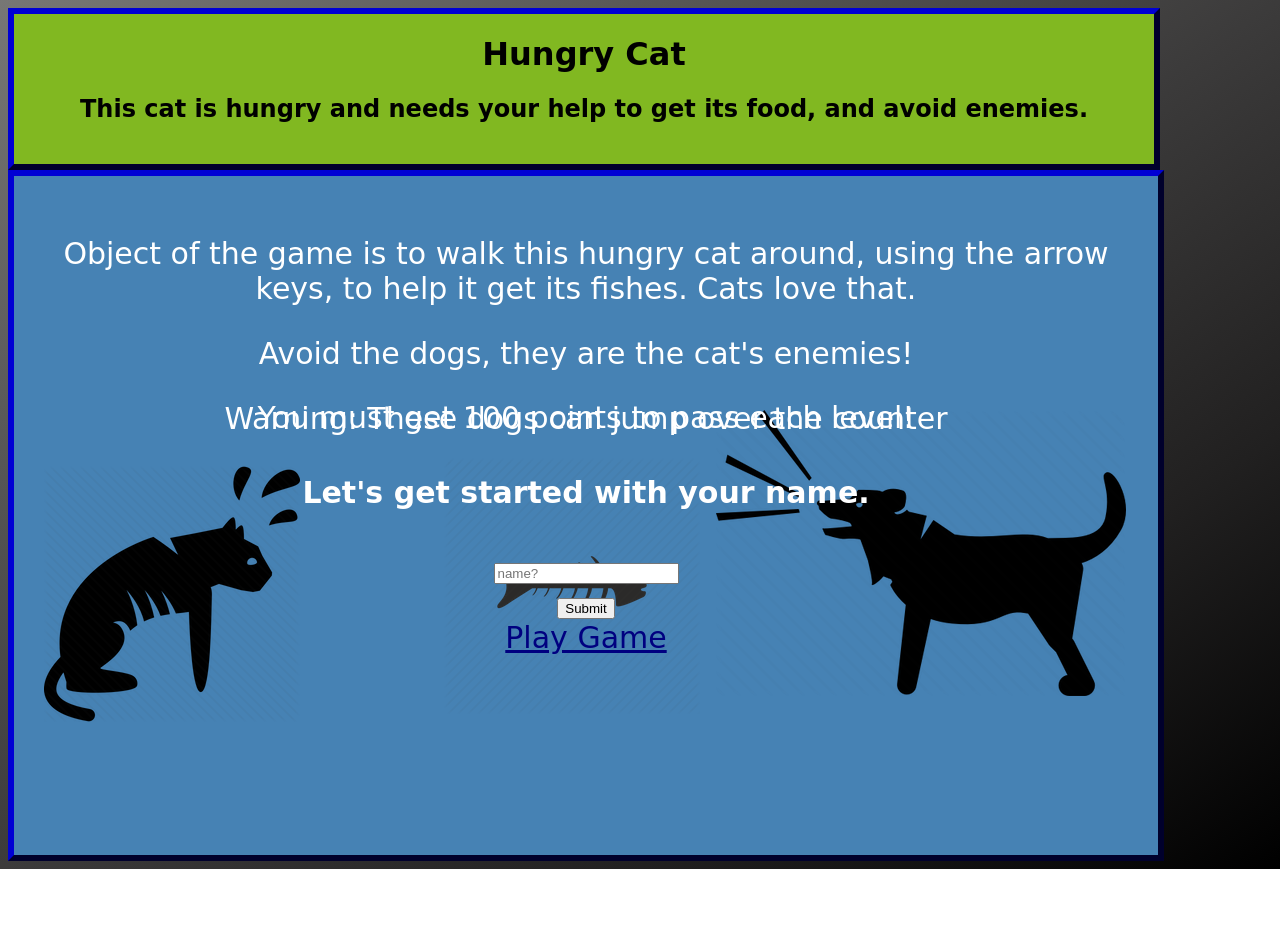
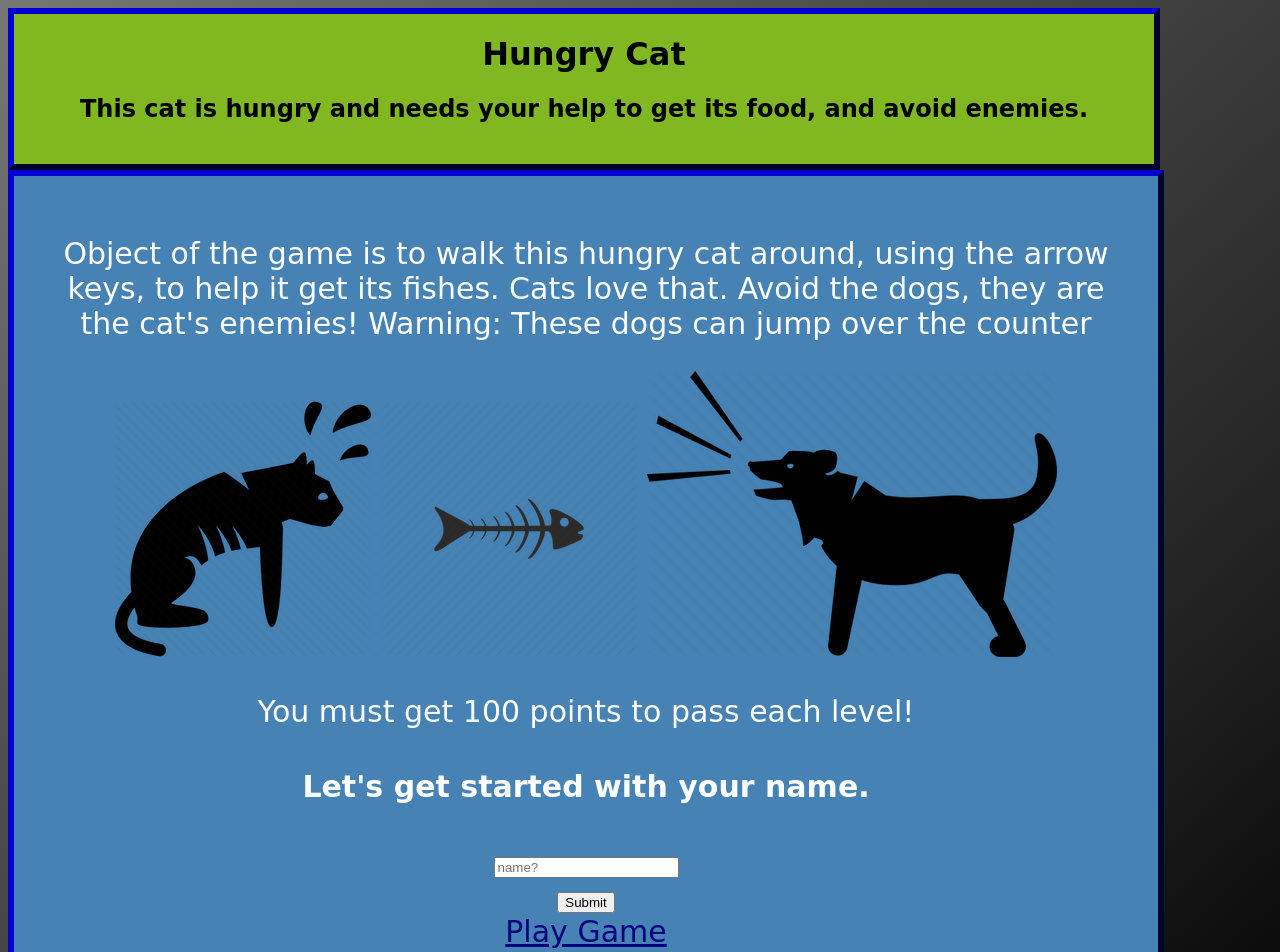
Before and after one commit to mikesabzz/hungry-cat-game, a website: page index.html in a window 1280 px wide. Shown: the top 952 px of the page. Before the commit the page ends 869 px from the top, so only its background shows below. Drawn offline with Linux system fonts and the light colour scheme; a web font is replaced by a local one.

Commit message:
changed the overlapping landing page

```diff
--- a/index.html
+++ b/index.html
@@ -20,13 +20,11 @@
 
 <body>
     <div class="instruction">
-        <p>Object of the game is to walk this hungry cat around, using the arrow keys, to help it get its fishes. Cats love that.</p>
-        <p>Avoid the dogs, they are the cat's enemies!</p>
-        <p>Warning: These dogs can jump over the counter</p>
-        <img src='/images/starvingcat.png' alt="starvingCat">
-        <img class="dead-fish" src='/images/deadfish.png' alt="deadFish">
-        <img class="img2" src='/images/bad-dog.png' alt="badDog">
-        <div class="overlap">
+        <p>Object of the game is to walk this hungry cat around, using the arrow keys, to help it get its fishes. Cats love that. Avoid the dogs, they are the cat's enemies! Warning: These dogs can jump over the counter</p>
+        <img class="good-cat" src='./images/starvingcat.png' alt="starvingCat">
+        <img class="dead-fish" src='./images/deadfish.png' alt="deadFish">
+        <img class="bad-dog" src='./images/bad-dog.png' alt="badDog">
+        <div class="text-container">
             <p>You must get 100 points to pass each level!</p>
             <h4>Let's get started with your name.</h4>
             <input id="name" placeholder="name?">
--- a/style.css
+++ b/style.css
@@ -24,22 +24,17 @@ html {
     font-size: 30px;
     padding: 30px;
     padding-bottom: 200px;
-    height: 100%;
+    height: auto;
     width: 1084px;
   }
-.instruction img {
-  display: flex;
-  justify-content: flex-start;
-  align-self: auto;
+.instruction .good-cat {
+  margin-right: auto;
 }
-.instruction .img2 {
-  margin-left: 84vh;
-  margin-top: -38vh;
-  margin-bottom: 10vh;
+.instruction .dead-fish {
+  margin: 0 auto;
 }
-.instruction .dead-fish{
-  margin-left: 50vh;
-  margin-top: -33vh;
+.instruction .bad-dog {
+  margin-left: auto;
 }
 input[type="submit"] {
     background: red;
```
